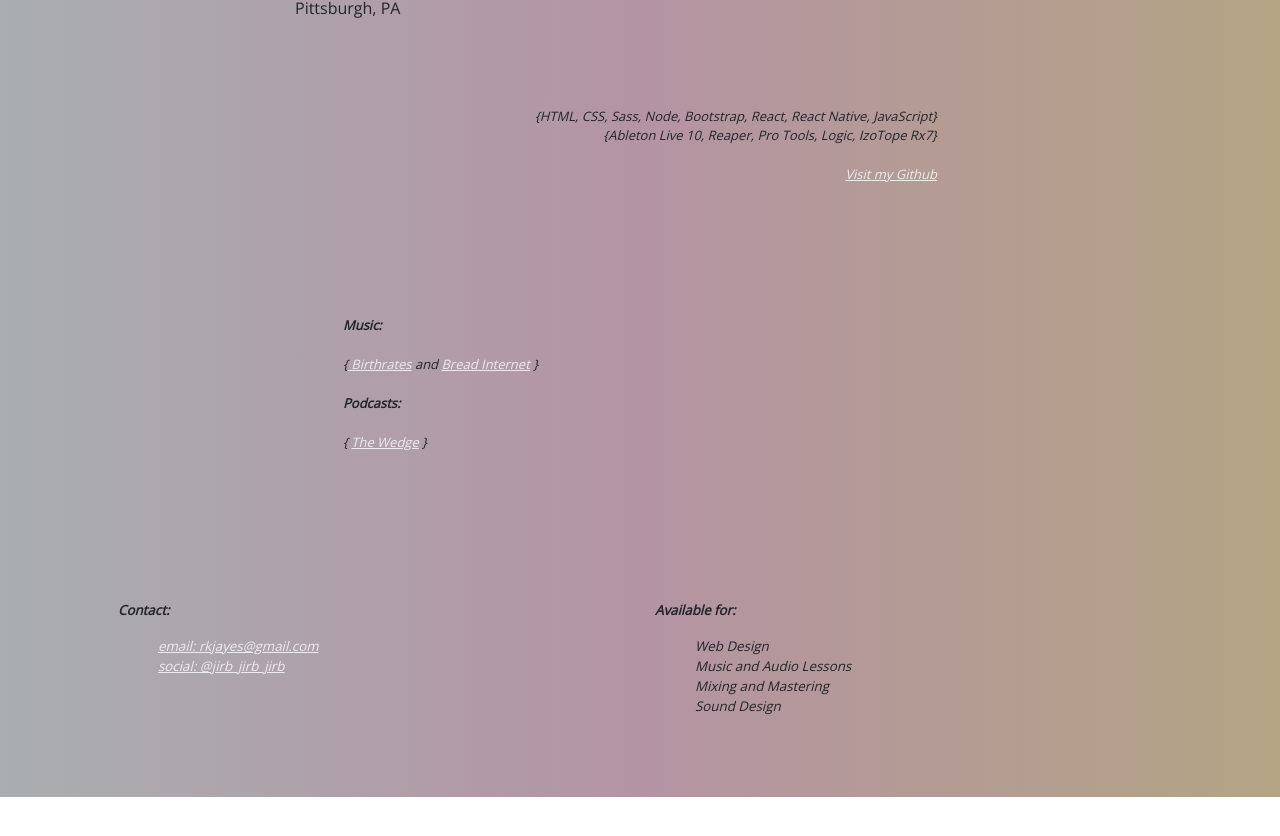
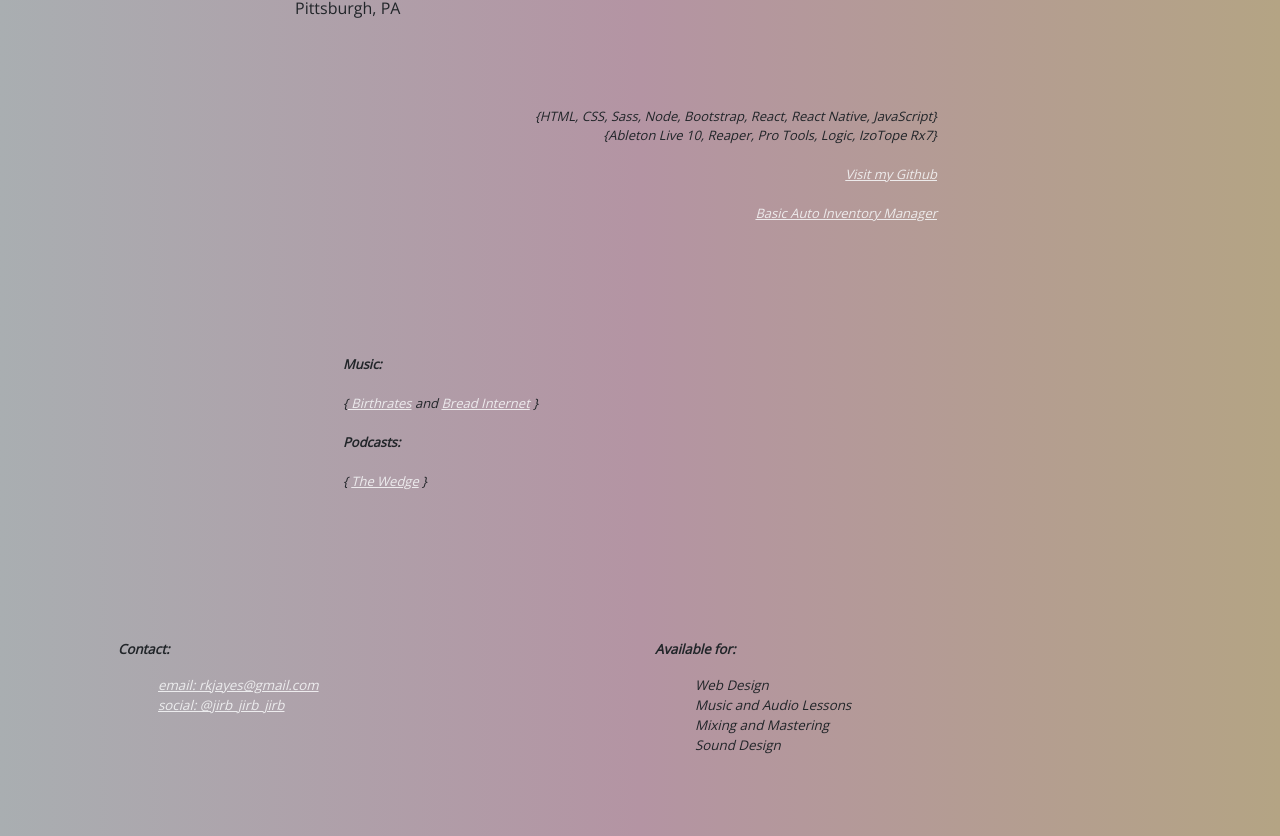
Before and after one commit to jirbjirbjirb/Personal-Site, a website: page about.html in a window 1280 px wide. Shown: the part 1170-2006 px from the top of the page. Before the commit the page ends 1967 px from the top, so only its background shows below. Drawn offline with nearby package versions, Linux system fonts and the light colour scheme.

Commit message:
project links update

```diff
--- a/about.html
+++ b/about.html
@@ -120,6 +120,9 @@
                                     Github</u> </a>
                             <br>
                             <br>
+                            <a target="_blank" class="text-light" href="https://kjayesautoinventorymanager.netlify.app"><u> Basic Auto Inventory Manager</u> </a>
+                            <br>
+                            <br>
                         </p>
 
                         <p class="card-content" style="text-align: left;">
```
